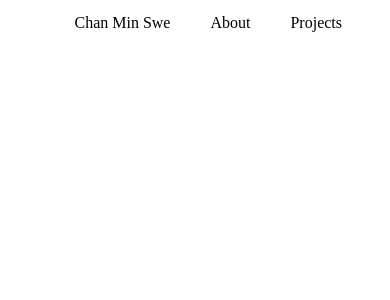
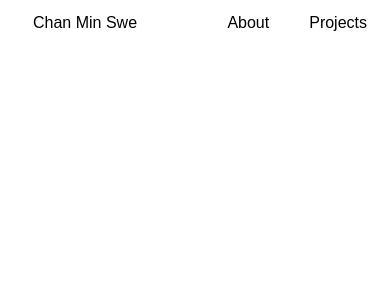
Before and after one commit to chanminswe/my-portfolio, a React (Vite) app: page / in a window 390 px wide. Shown: the top 300 px of the page. Built offline with nearby package versions, Linux system fonts and the light colour scheme.

Commit message:
adding screen context

```diff
--- a/src/index.css
+++ b/src/index.css
@@ -0,0 +1,3 @@
+body {
+    font-family: 'Orbitron', sans-serif;
+}
--- a/src/styles/Navbar.css
+++ b/src/styles/Navbar.css
@@ -2,13 +2,14 @@
     display: flex;
     align-items: center;
     justify-content: flex-end;
-    width: auto;
-    height: 20px;
-    padding: 5px 20px 0px;
+    width: 100%;
+    height: 30px;
+    margin: 5px;
 }
 
-.nav-container:first-child {
-    margin-left: auto;
+.nav-container > p:first-child {
+    margin-right: auto;
+
 }
 
 .nav-container > p {
--- /dev/null
+++ b/src/styles/Profile.css
@@ -0,0 +1,3 @@
+.profile-container{
+
+}
```
Also changed, not shown: src/components/Profile.jsx (added, +10 -0 lines), src/context/ScreenContextProvider.jsx (added, +16 -0 lines).
